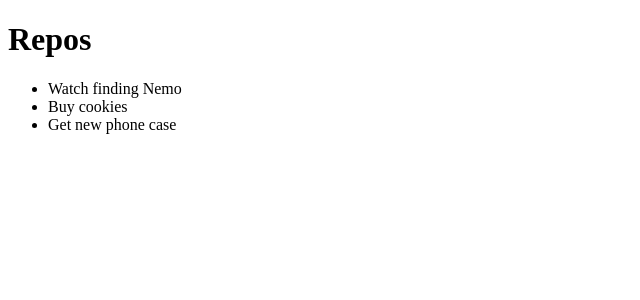
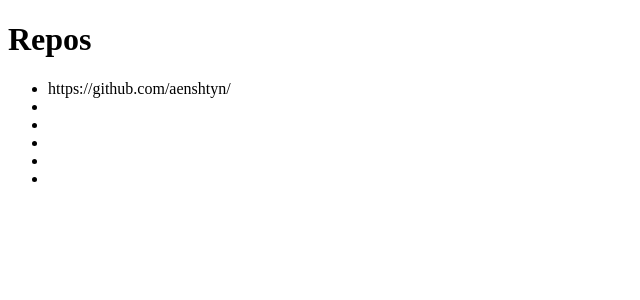
Before and after one commit to aenshtyn/Repo---1, an Angular app: page / in a window 1280 px wide. Shown: the top 300 px of the page, without its empty margins (0-640 px from the left). Built offline with nearby package versions, Linux system fonts and the light colour scheme.

Commit message:
created first component

```diff
--- a/src/app/app.component.html
+++ b/src/app/app.component.html
@@ -2,7 +2,7 @@
   <h1>Repos</h1>
   <ul>
       <li *ngFor='let repo of repos'>
-        {{repo}}
+        {{repo.link}}
       </li>
   </ul>
 </div>
--- a/src/app/app.component.ts
+++ b/src/app/app.component.ts
@@ -1,4 +1,5 @@
 import { Component } from '@angular/core';
+import { Repo } from './repo';
 
 @Component({
   selector: 'app-root',
@@ -6,12 +7,15 @@ import { Component } from '@angular/core';
   styleUrls: ['./app.component.css']
 })
 export class AppComponent {
-//   title = 'Repos';
-//   repo = 'https://github.com/aenshtyn/'
-// }
-repos:string[];
-
-constructor(){
-  this.repos = ['Watch finding Nemo', 'Buy cookies', 'Get new phone case']
+  //   title = 'Repos';
+  //   repo = 'https://github.com/aenshtyn/'
+  // }
+  repos:Repo[] = [
+    {id:1, name:'Watch finding Nemo', link: "https://github.com/aenshtyn/"},
+    {id:2,name:'Buy Cookies'},
+    {id:3,name:'Get new Phone Case'},
+    {id:4,name:'Get Dog Food'},
+    {id:5,name:'Solve math homework'},
+    {id:6,name:'Plot my world domination plan'},
+  ];
 }
-}
--- a/src/app/app.module.ts
+++ b/src/app/app.module.ts
@@ -3,10 +3,12 @@ import { NgModule } from '@angular/core';
 
 import { AppRoutingModule } from './app-routing.module';
 import { AppComponent } from './app.component';
+import { RepoComponent } from './repo/repo.component';
 
 @NgModule({
   declarations: [
-    AppComponent
+    AppComponent,
+    RepoComponent
   ],
   imports: [
     BrowserModule,
--- /dev/null
+++ b/src/app/repo/repo.component.html
@@ -0,0 +1 @@
+<p>repo works!</p>
--- /dev/null
+++ b/src/app/repo/repo.component.ts
@@ -0,0 +1,15 @@
+import { Component, OnInit } from '@angular/core';
+
+@Component({
+  selector: 'app-repo',
+  templateUrl: './repo.component.html',
+  styleUrls: ['./repo.component.css']
+})
+export class RepoComponent implements OnInit {
+
+  constructor() { }
+
+  ngOnInit(): void {
+  }
+
+}
```
Also changed, not shown: src/app/repo/repo.component.css (added), 1 other file (tests, documents, lock files or other folders).
